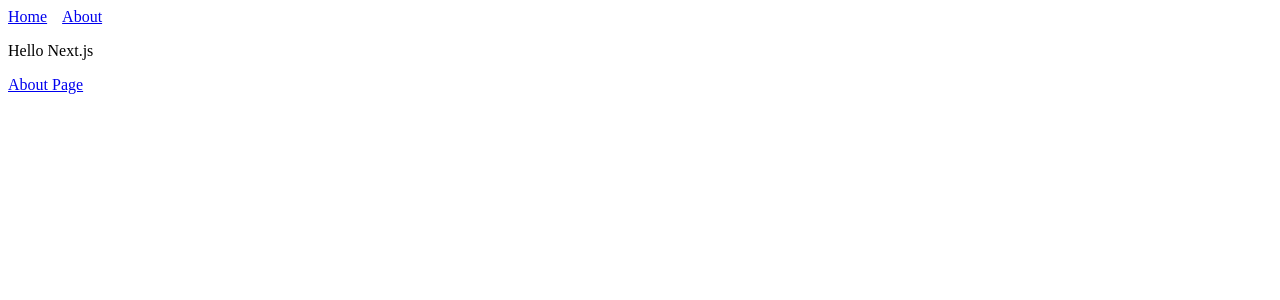
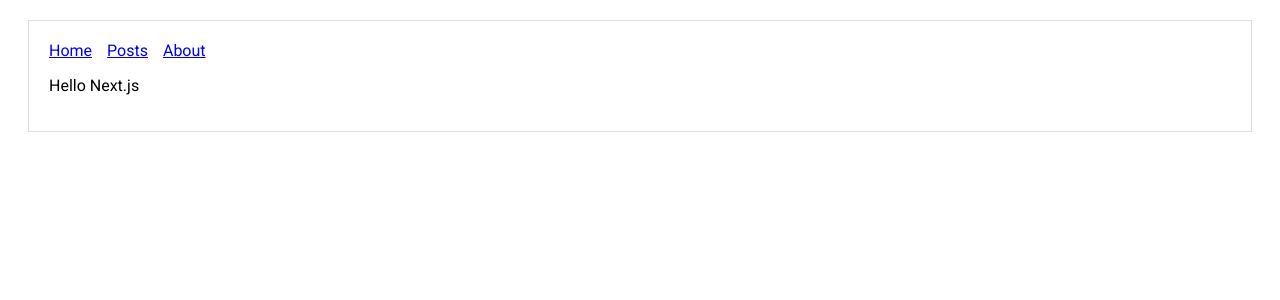
Before and after one commit to AntonLukichev/cms, a Next.js app: page / in a window 1280 px wide. Shown: the top 300 px of the page. Built offline with nearby package versions, Linux system fonts and the light colour scheme.

Commit message:
test get content

```diff
--- a/package.json
+++ b/package.json
@@ -26,6 +26,7 @@
   },
   "homepage": "https://github.com/AntonLukichev/cms#readme",
   "dependencies": {
+    "isomorphic-unfetch": "^3.0.0",
     "next": "^9.3.4",
     "react": "^16.13.1",
     "react-dom": "^16.13.1"
--- a/src/components/Header/index.tsx
+++ b/src/components/Header/index.tsx
@@ -10,6 +10,9 @@ const Header: React.FunctionComponent = () => (
     <Link href="/">
       <a style={linkStyle} title="Home">Home</a>
     </Link>
+    <Link href="/posts">
+      <a style={linkStyle} title="Posts">Posts</a>
+    </Link>
     <Link href="/about">
       <a style={linkStyle} title="About Page">About</a>
     </Link>
--- /dev/null
+++ b/src/layouts/index.tsx
@@ -0,0 +1,41 @@
+import React, { FC } from 'react';
+import Head from 'next/head';
+import Header from '../components/Header';
+
+const layoutStyle = {
+  margin: 20,
+  padding: 20,
+  border: '1px solid #DDD',
+  fontFamily: 'Roboto, sans-serif',
+};
+
+interface LayoutProps {
+  children?: React.ReactNode;
+  title?: string;
+}
+
+const AppHeader: FC<{title: string}> = ({ title }) => (
+  <Head>
+    <title>{title}</title>
+    <meta charSet="utf-8" />
+    <meta name="viewport" content="initial-scale=1.0, width=device-width" />
+    <link href="https://fonts.googleapis.com/css2?family=Roboto:wght@400;500;700&display=swap" rel="stylesheet" />
+  </Head>
+);
+
+const Layout: FC = (
+  {
+    children,
+    title = 'CMS boilerplate',
+  }: LayoutProps,
+) => (
+  <>
+    <AppHeader title={title} />
+    <main style={layoutStyle}>
+      <Header />
+      {children}
+    </main>
+  </>
+);
+
+export default Layout;
--- a/src/pages/index.tsx
+++ b/src/pages/index.tsx
@@ -1,19 +1,12 @@
 import React from 'react';
-import Link from 'next/link';
-import Header from '../components/Header';
+import Layout from '../layouts';
 
 const IndexPage: React.FunctionComponent = () => (
-  <>
-    <Header />
+  <Layout>
     <div>
       <p>Hello Next.js</p>
     </div>
-    <div>
-      <Link href="/about">
-        <a>About Page</a>
-      </Link>
-    </div>
-  </>
+  </Layout>
 );
 
 export default IndexPage;
```
Also changed, not shown: src/pages/posts/index.tsx (added, +40 -0 lines), .eslintrc.js, 1 other file (tests, documents, lock files or other folders).
